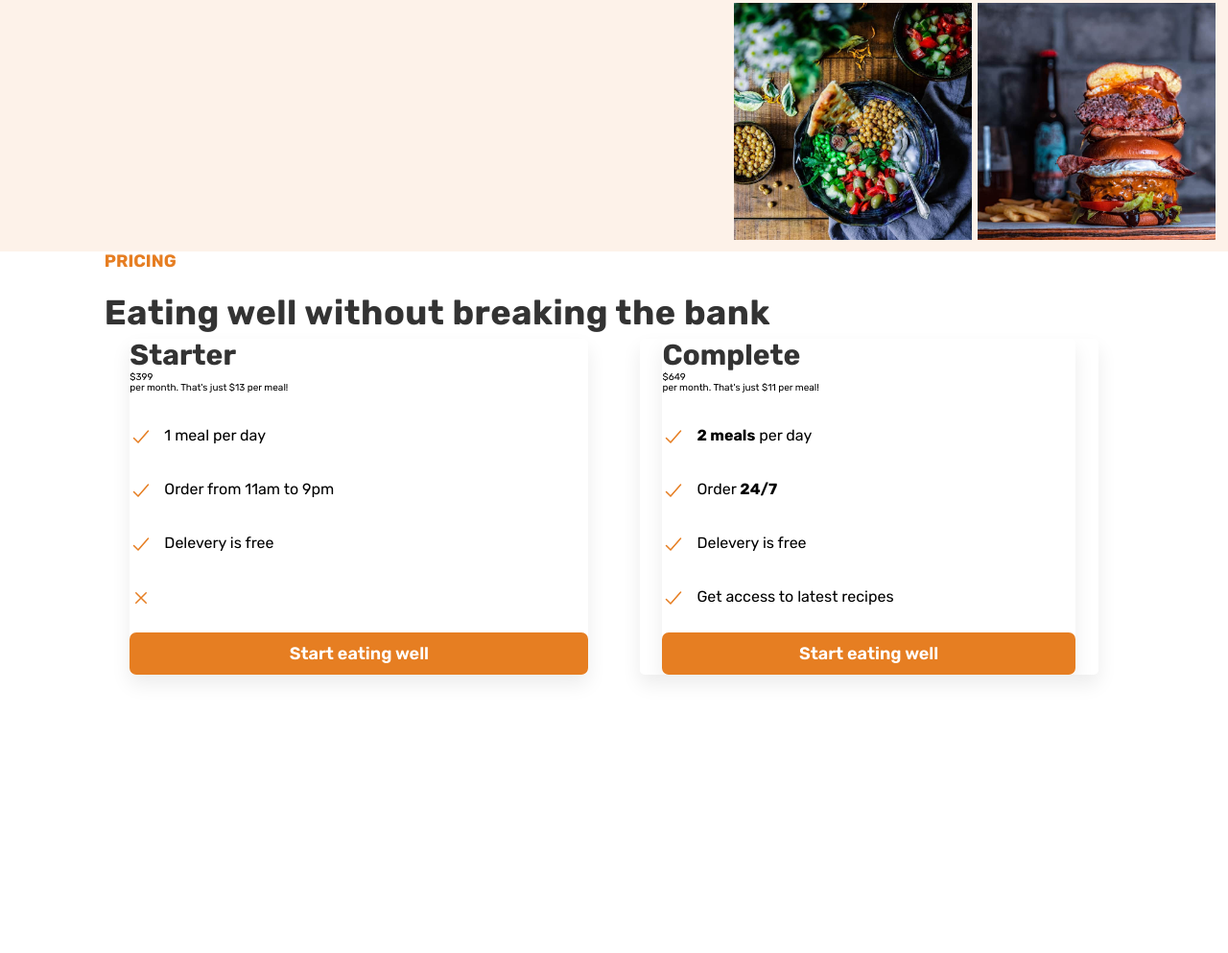
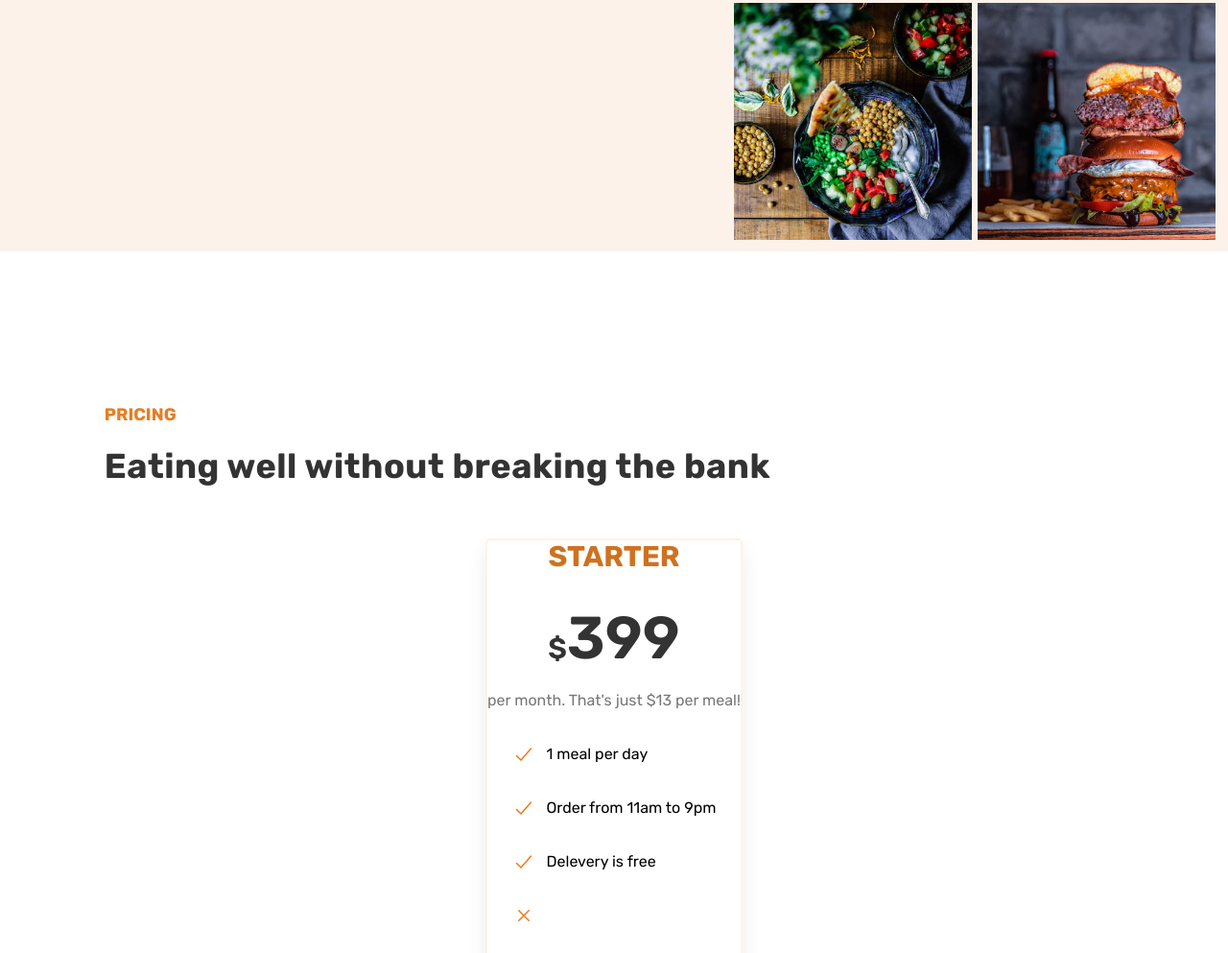
Before and after one commit to kostagrin/Omnifood-new-moblile-first, a website: page index.html in a window 1280 px wide. Shown: the part 4706-5699 px from the top of the page at 96% size. Drawn offline with nearby package versions, Linux system fonts and the light colour scheme; files that its build step writes are made by us from their sources.

Commit message:
cta.scss: -create cta.scss directory

```diff
--- a/scss/sections/_cta.scss
+++ b/scss/sections/_cta.scss
@@ -1,2 +1,97 @@
-// .cta {
-// }
+.cta {
+  margin-top: var(--s-64);
+
+  &__cards {
+    margin-top: var(--s-48);
+    flex-direction: column;
+  }
+
+  &__card {
+    align-items: center;
+    // padding: var(--s-48);
+    width: 100%;
+
+    &--ouline {
+      border: 2px solid var(--color-animate-before);
+    }
+
+    &--bg {
+      border: 2px solid var(--color-animate-before);
+      background-color: var(--color-animate-before);
+    }
+
+    &__title {
+      color: var(--color-accent-dark);
+      text-transform: uppercase;
+    }
+
+    &__price {
+      margin-top: var(--s-32);
+      font-size: var(--fs-62);
+      font-weight: 600;
+      color: var(--color-text);
+
+      span {
+        font-size: var(--fs-30);
+      }
+    }
+
+    &__sub-price {
+      margin-top: var(--s-16);
+      font-size: var(--fs-16);
+      line-height: 1.6;
+      text-align: center;
+      color: var(--color-text-light);
+    }
+  }
+
+  &__list {
+    list-style: none;
+
+    display: flex;
+    flex-direction: column;
+    justify-content: center;
+    gap: var(--s-16);
+    margin-top: var(--s-48);
+
+    &-item {
+      display: flex;
+      align-items: center;
+      gap: var(--s-16);
+      font-size: var(--fs-14);
+      color: var(--color-text);
+    }
+
+    &__icon {
+    }
+  }
+
+  &__btn {
+    margin-top: var(--s-48);
+  }
+
+  // MEDIA QUERIES
+  @media only screen and (min-width: 425px) {
+  }
+
+  @media only screen and (min-width: 640px) {
+    margin-top: var(--s-80);
+  }
+
+  @media only screen and (min-width: 768px) {
+    margin-top: var(--s-128);
+  }
+
+  @media only screen and (min-width: 1024px) {
+  }
+
+  @media only screen and (min-width: 1200px) {
+    margin-top: var(--s-160);
+  }
+
+  @media only screen and (min-width: 1240px) {
+  }
+
+  @media only screen and (min-width: 1440px) {
+  }
+}
```
